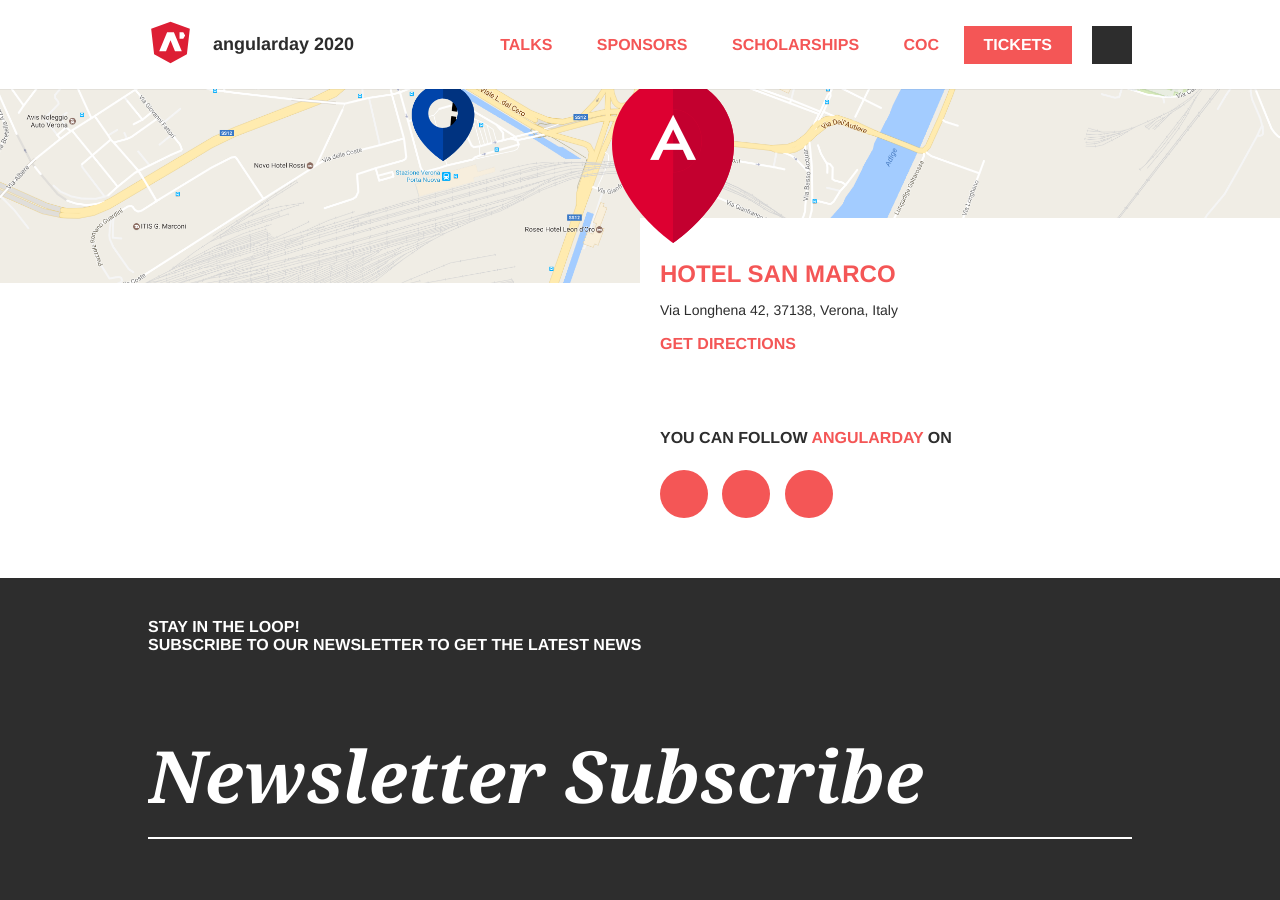
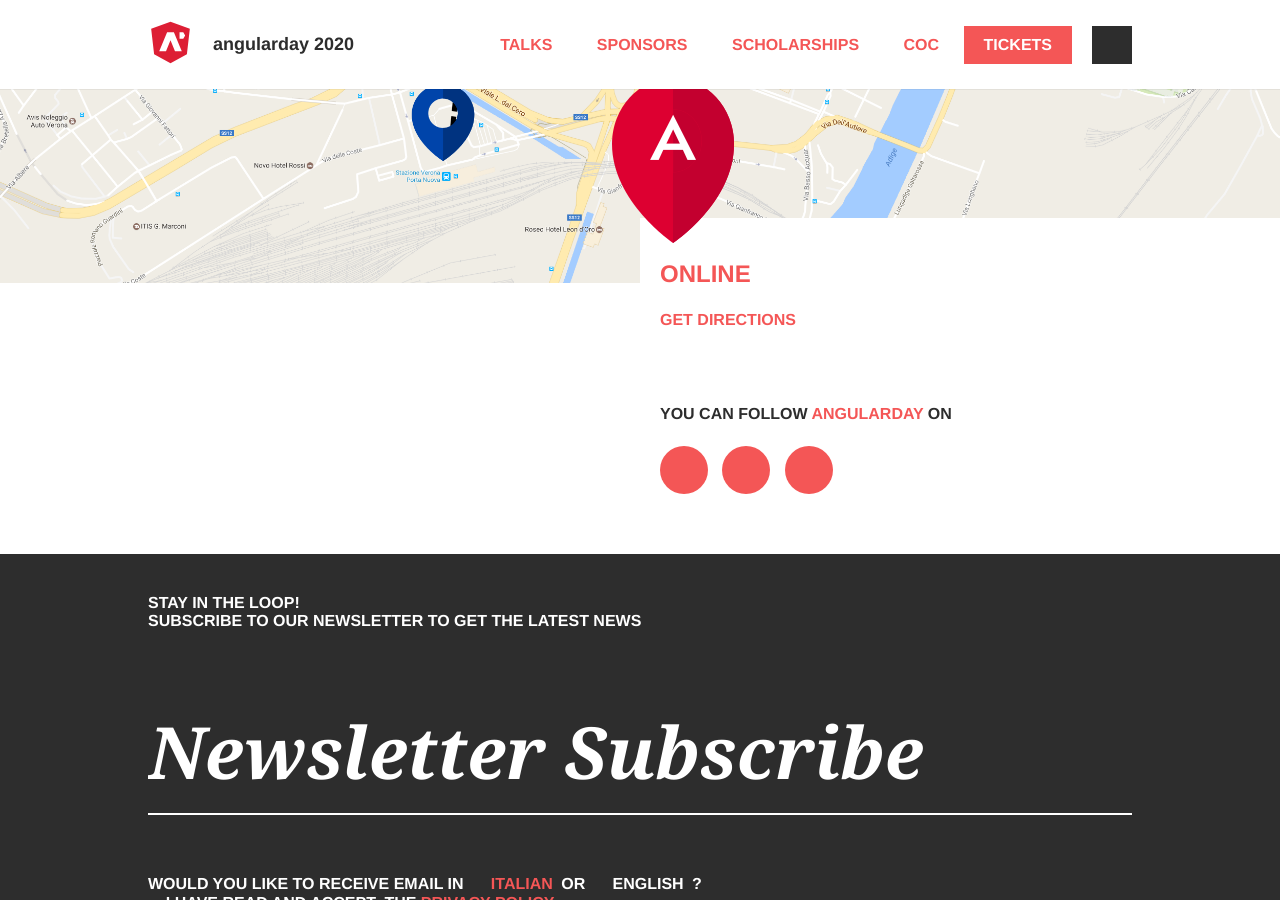
Before and after one commit to giuliatosato/2020.angularday.it, a Jekyll site: the page built from index.html, in a window 1280 px wide and 900 px high, scrolled down 3070 px. Built offline with Jekyll 4.4.1, drawn with Linux system fonts in a browser that asks for light colours; some web fonts are replaced; comment, search, counter and statistics services are not loaded.

Commit message:
venue: online

```diff
--- a/_data/venue.yml
+++ b/_data/venue.yml
@@ -1,3 +1,3 @@
-map: https://www.google.it/maps/place/Hotel+San+Marco/@45.4396234,10.9717102,18z/data=!4m5!3m4!1s0x4781e1e372fb9bc5:0xe22aa957cb43cd25!8m2!3d45.4399961!4d10.9719328
-name: Hotel San Marco
-where: Via Longhena 42, 37138, Verona, Italy
+map:
+name: ONLINE
+where:
```
